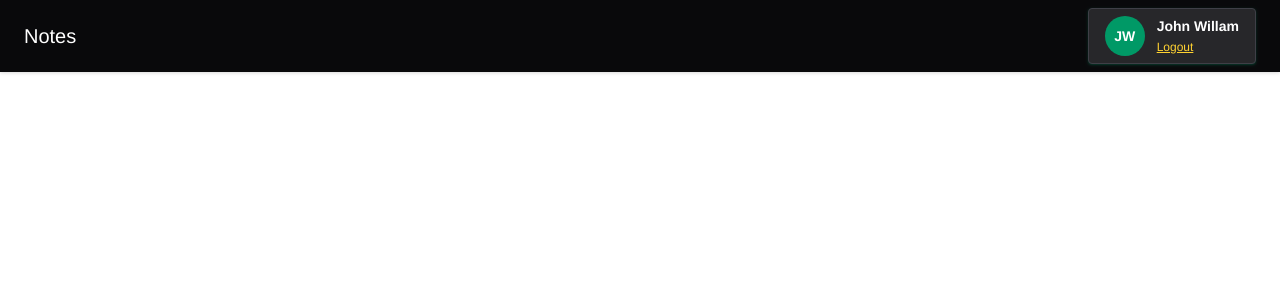
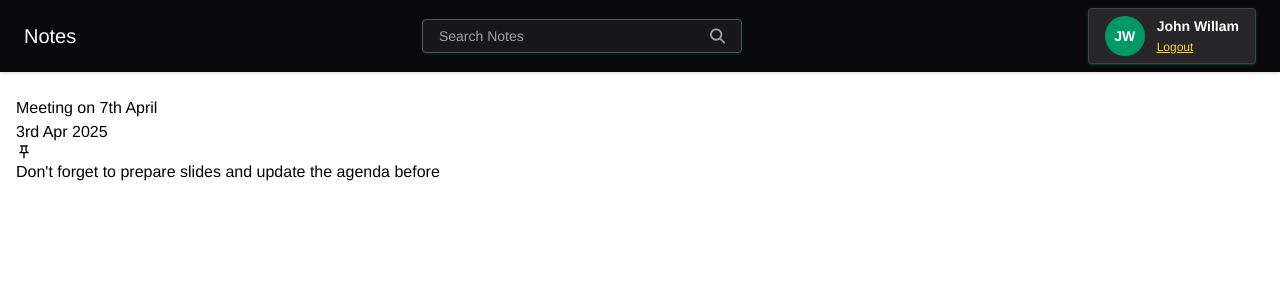
Before and after one commit to VRAJESH-31/notes-app, a React (Vite) app in the folder frontend/: page /dashboard in a window 1280 px wide. Shown: the top 300 px of the page. Built offline with nearby package versions, Linux system fonts and the light colour scheme.

Commit message:
added frontend updates

```diff
--- a/frontend/src/components/Navbar.jsx
+++ b/frontend/src/components/Navbar.jsx
@@ -1,19 +1,35 @@
-import React from 'react'
+import React, { useState } from 'react'
 import ProfileInfo from './ProfileInfo';
-import {useNavigate} from "react-router-dom";
+import { useNavigate } from "react-router-dom";
+import SearchBar from './SearchBar';
 
 const Navbar = () => {
-
+    const [searchQuery, setSearchQuery] = useState("");
     const navigate = useNavigate();
 
     const onLogout = () => {
         navigate("/login");
     };
 
+    const handleSearch = () => {
+
+    };
+
+    const onClearSearch = () => {
+        setSearchQuery("");
+    }
+
     return (
 
         <div className='bg-zinc-950 flex items-center justify-between px-6 py-2 drop-shadow text-white'>
             <h2 className="text-xl font-medium py-2">Notes</h2>
+            <SearchBar value={searchQuery}
+                onChange={({ target }) => {
+                    setSearchQuery(target.value);
+                }}
+                handleSearch={handleSearch}
+                onClearSearch={onClearSearch}
+            />
             <ProfileInfo onLogout={onLogout} />
         </div>
 
--- /dev/null
+++ b/frontend/src/components/NoteCard.jsx
@@ -0,0 +1,19 @@
+import React from 'react'
+import {MdOutlinePushPin} from "react-icons/md";
+
+const NoteCard = ({ title, date, content, tags, isPinned, onEdit, onDelete, onPinNote, }) => {
+    return (
+        <div>
+            <div className="">
+                <div className="">
+                    <h6 className="">{title}</h6>
+                    <span className="">{date}</span>
+                </div>
+                <MdOutlinePushPin className="" onClick={onPinNote}/>
+            </div>
+            <p className="">{content?.slice(0, 60)}</p>
+        </div>
+    )
+};
+
+export default NoteCard
--- a/frontend/src/components/SearchBar.jsx
+++ b/frontend/src/components/SearchBar.jsx
@@ -1,11 +1,33 @@
-import React from 'react'
+import React from 'react';
+import { FaMagnifyingGlass } from "react-icons/fa6";
+import { IoMdClose } from 'react-icons/io';
 
-const SearchBar = () => {
+
+const SearchBar = ({ value, onChange, handleSearch, onClearSearch }) => {
     return (
-        <div>
-            search
+        <div className="w-80 flex items-center px-4 py-[6px] bg-zinc-900 border border-zinc-600 rounded shadow shadow-emerald-500/10">
+            <input
+                type="text"
+                placeholder="Search Notes"
+                className="w-full text-sm bg-transparent text-white placeholder:text-zinc-400 outline-none"
+                value={value}
+                onChange={onChange}
+            />
+            {value && (
+                <IoMdClose
+                    className="text-zinc-400 hover:text-red-500 cursor-pointer transition duration-200"
+                    onClick={onClearSearch}
+                />
+            )}
+
+
+            <FaMagnifyingGlass
+                className="text-zinc-400 hover:text-white cursor-pointer transition duration-200"
+                onClick={handleSearch}
+            />
+
         </div>
-    )
-}
+    );
+};
 
-export default SearchBar
+export default SearchBar;
--- a/frontend/src/pages/Home.jsx
+++ b/frontend/src/pages/Home.jsx
@@ -1,12 +1,24 @@
-import React from 'react'
-import Navbar from '../components/Navbar'
+import React from 'react';
+import Navbar from '../components/Navbar';
+import NoteCard from '../components/NoteCard';
 
 const Home = () => {
     return (
         <>
             <Navbar />
+            <div className="container mx-auto px-4 py-6">
+                <NoteCard
+                    title="Meeting on 7th April"
+                    date="3rd Apr 2025"
+                    content="Don't forget to prepare slides and update the agenda before the meeting starts" tags="#meeting"
+                    isPinned={true}
+                    onEdit={() => { }}
+                    onDelete={() => { }}
+                    onPinNote={() => { }}
+                />
+            </div>
         </>
-    )
-}
+    );
+};
 
-export default Home
+export default Home;
```
